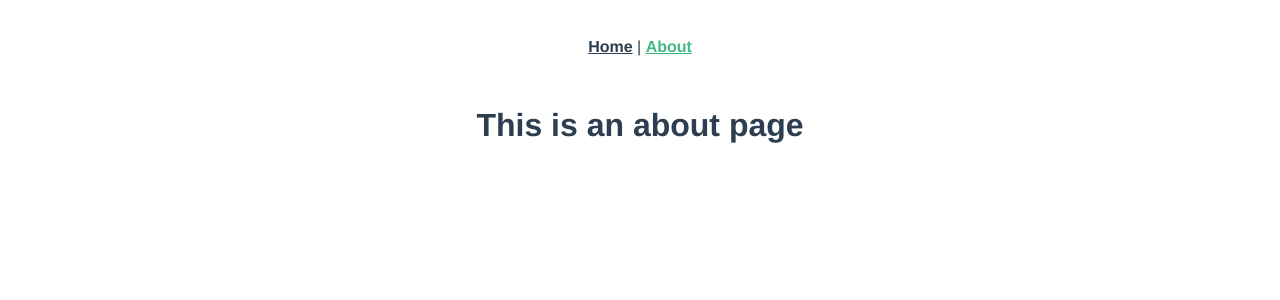
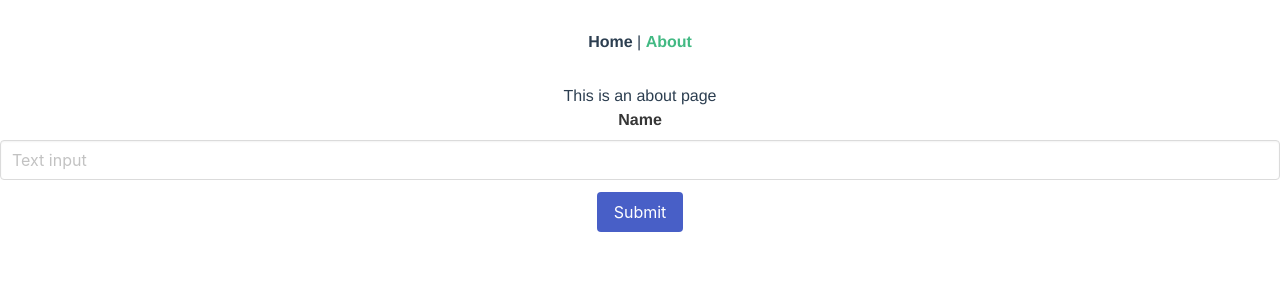
Before and after one commit to oriordac/summer_stream, a Vue app: page /about in a window 1280 px wide. Shown: the top 300 px of the page. Built offline with nearby package versions, Linux system fonts and the light colour scheme.

Commit message:
Added dependencies and setup fetch

```diff
--- a/package.json
+++ b/package.json
@@ -7,6 +7,8 @@
     "build": "vue-cli-service build"
   },
   "dependencies": {
+    "axios": "^0.19.2",
+    "bulma": "^0.9.0",
     "core-js": "^3.6.5",
     "vue": "^2.6.11",
     "vue-router": "^3.2.0"
--- a/src/main.js
+++ b/src/main.js
@@ -1,6 +1,9 @@
 import Vue from 'vue'
 import App from './App.vue'
 import router from './router'
+
+import 'bulma'
+import 'axios'
 
 Vue.config.productionTip = false
 
--- a/src/views/About.vue
+++ b/src/views/About.vue
@@ -1,5 +1,45 @@
 <template>
   <div class="about">
     <h1>This is an about page</h1>
+
+    <div class="field">
+      <label class="label">Name</label>
+      <div class="control">
+        <input class="input" type="text" placeholder="Text input" v-model="query">
+      </div>
+    </div>
+
+    <div class="control">
+      <button class="button is-link" @click="fetchAPI">Submit</button>
+    </div>
+
+    <div v-if="rowdata">
+      <h3>{{rowdata.Data}}</h3>
+    </div>
+
   </div>
 </template>
+
+<script>
+
+import axios from 'axios'
+
+export default {
+  data: () => ({
+    query: "",
+    rowdata: {},
+    url_base: "https://vzafhox7zf.execute-api.us-east-2.amazonaws.com/dev/se3/"
+  }),
+  methods: {
+    fetchAPI () {
+      axios.get(`${this.url_base}?name=${this.query}`)
+        .then(res => {
+          return res.data;
+      }).then(this.setResults);
+    },
+    setResults (results) {
+      this.rowdata = results;
+    },
+  }
+}
+</script>
```
Also changed, not shown: 1 other file (tests, documents, lock files or other folders).
